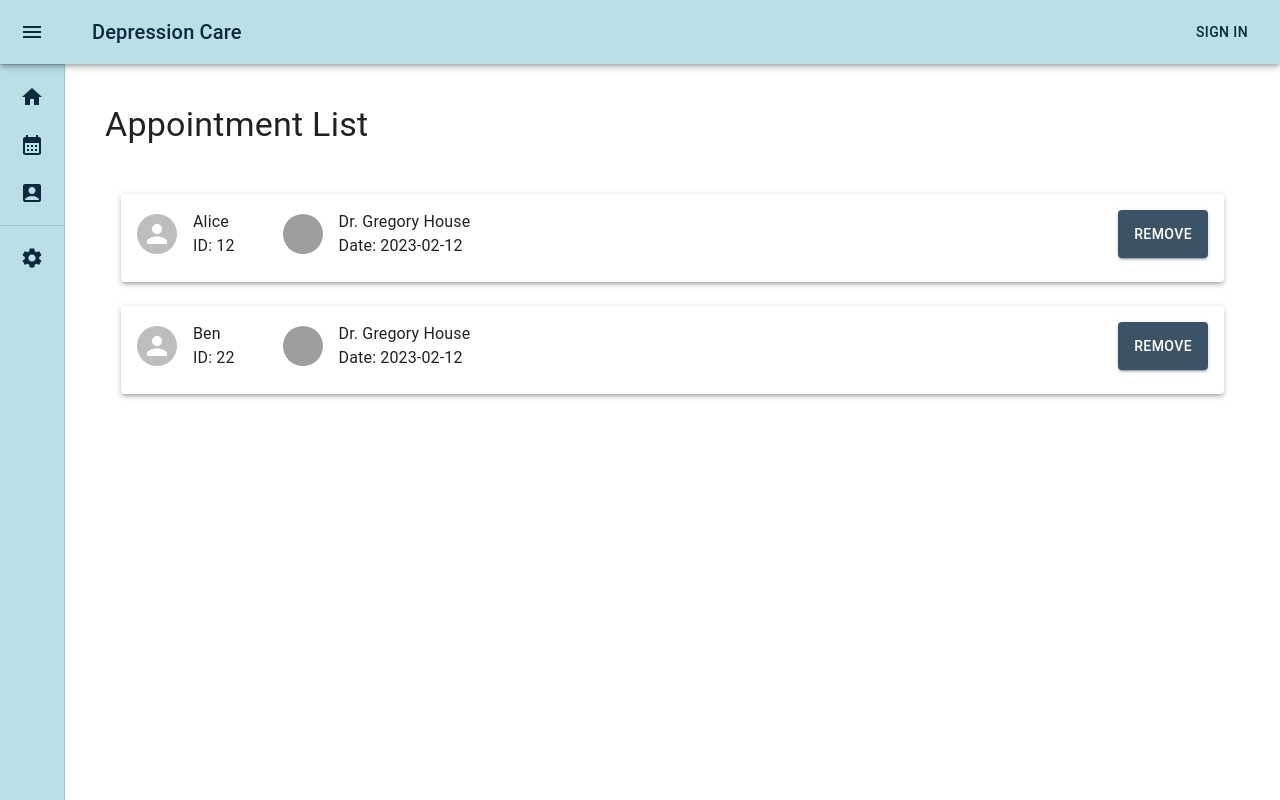
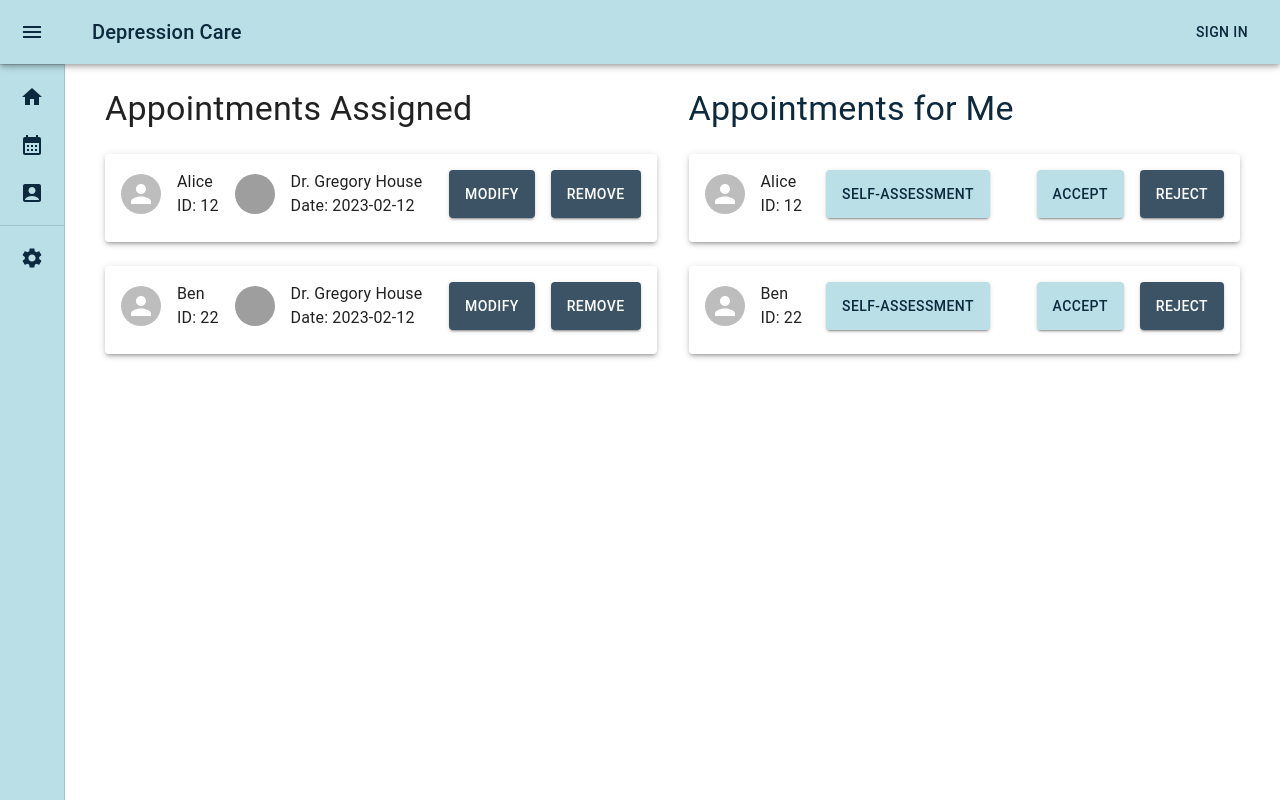
Before and after one commit to wizapp-link/medical-platform-frontend, a React (Create React App) app: page /counselor/appointments in a window 1280 px wide. Built offline with nearby package versions, Linux system fonts and the light colour scheme; grey boxes are pictures that could not be loaded.

Commit message:
modified counselorAppointmentScreen

```diff
--- a/src/screens/CounselorAppointmentScreen.tsx
+++ b/src/screens/CounselorAppointmentScreen.tsx
@@ -15,6 +15,7 @@ import {
   DialogContent,
   Card,
   CardContent,
+  Grid,
 } from "@mui/material";
 import * as React from "react";
 import { useState } from "react";
@@ -67,10 +68,12 @@ export default function CounselorAppointmentScreen(props: any) {
 
   return (
     <ThemeProvider theme={counselorTheme}>
-      <Box sx={{ padding: 2 }}>
-        <Typography variant="h4" gutterBottom>
-          Appointment List
-          <List sx={{ marginTop: 3 }}>
+      <Grid item container>
+        <Grid item container direction="column" md={12} lg={6}>
+          <Typography variant="h4" marginLeft="1rem">
+            Appointments Assigned
+          </Typography>
+          <List>
             {patients.map((patient) => (
               <ListItem key={patient.id}>
                 <Box sx={{ width: "100%" }}>
@@ -87,7 +90,7 @@ export default function CounselorAppointmentScreen(props: any) {
                           >
                             <Avatar alt="patient" src="" />
                           </ListItemAvatar>
-                          <Stack direction={"column"} sx={{marginRight: 6}}>
+                          <Stack direction={"column"} sx={{ marginRight: "1rem" }}>
                             <Typography>{patient.name}</Typography>
                             <Typography>{`ID: ${patient.id}`}2</Typography>
                           </Stack>
@@ -108,9 +111,14 @@ export default function CounselorAppointmentScreen(props: any) {
                             <Typography>Date: 2023-02-12</Typography>
                           </Stack>
                         </Stack>
-                        <Button variant="contained" color="secondary">
-                          Remove
-                        </Button>
+                        <Box display="flex">
+                          <Button variant="contained" color="secondary" sx={{ marginLeft: "1rem" }}>
+                            Modify
+                          </Button>
+                          <Button variant="contained" color="secondary" sx={{ marginLeft: "1rem" }}>
+                            Remove
+                          </Button>
+                        </Box>
                       </Stack>
                     </CardContent>
                   </Card>
@@ -118,8 +126,56 @@ export default function CounselorAppointmentScreen(props: any) {
               </ListItem>
             ))}
           </List>
-        </Typography>
-      </Box>
+
+        </Grid>
+        <Grid item container direction="column" md={12} lg={6}>
+          <Grid item container md={12} lg={6} direction="column">
+            <Typography variant="h4" color={"primary.contrastText"} marginLeft="1rem">
+              Appointments for Me
+            </Typography>
+            <List sx={{ flexGrow: 1 }}>
+              {patients.map((patient) => (
+                <ListItem key={patient.id}>
+                  <Box sx={{ width: "100%" }}>
+                    <Card sx={{ boxShadow: 3, marginTop: 1 }}>
+                      <CardContent>
+                        <Stack direction="row" justifyContent={"space-between"}>
+                          <Stack direction="row">
+                            <ListItemAvatar sx={{ display: "flex" }}>
+                              <Avatar alt="patient" src="" sx={{ alignSelf: "center" }} />
+                            </ListItemAvatar>
+                            <Stack direction={"column"} sx={{ marginRight: 3 }}>
+                              <Typography>{patient.name}</Typography>
+                              <Typography>{`ID: ${patient.id}`}2</Typography>
+                            </Stack>
+                            <Button
+                              variant="contained"
+                            >
+                              Self-Assessment
+                            </Button>
+                          </Stack>
+                          <Stack
+                            direction={"row"}
+                            spacing={2}
+                            sx={{ flexDirection: "row" }}
+                          >
+                            <Button variant="contained"
+                            >Accept</Button>
+                            <Button variant="contained" color="secondary">
+                              Reject
+                            </Button>
+                          </Stack>
+                        </Stack>
+                      </CardContent>
+                    </Card>
+                  </Box>
+                </ListItem>
+              ))}
+            </List>
+          </Grid>
+
+        </Grid>
+      </Grid>
     </ThemeProvider>
   );
 }
```
